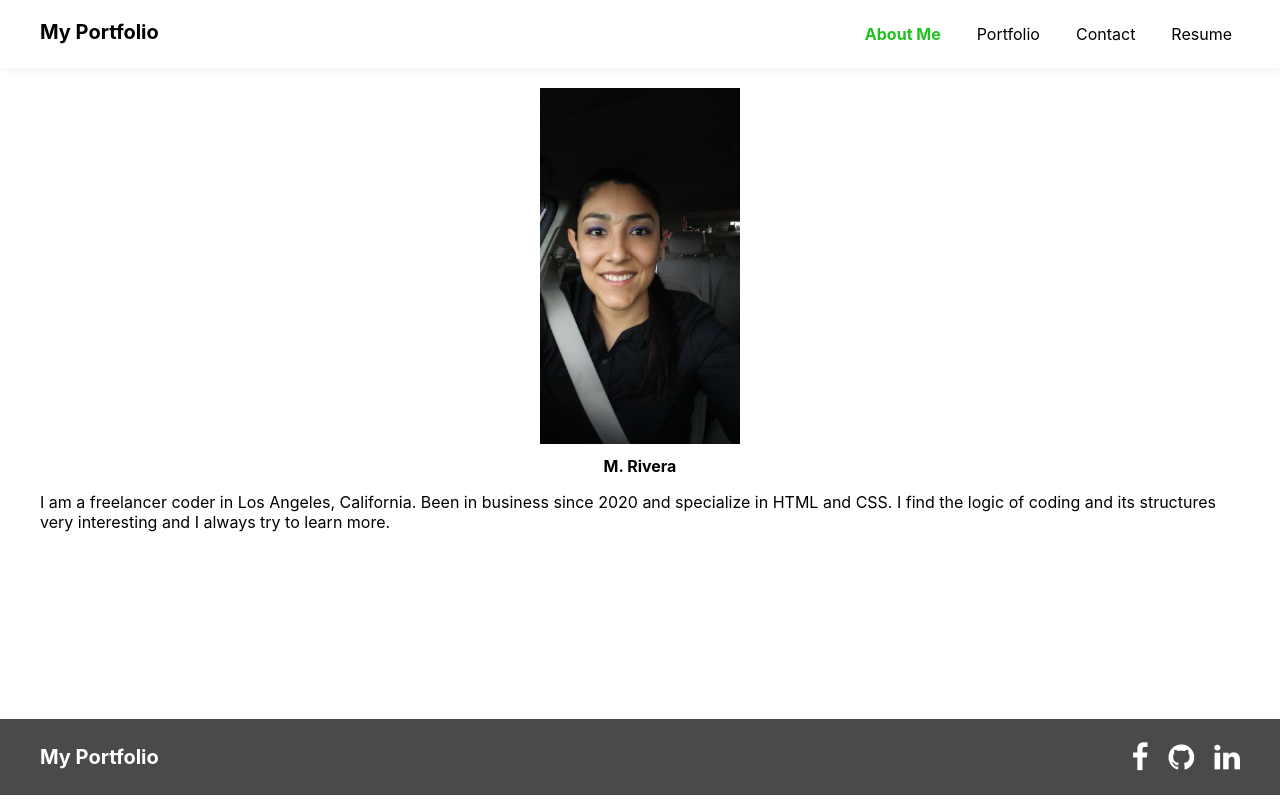
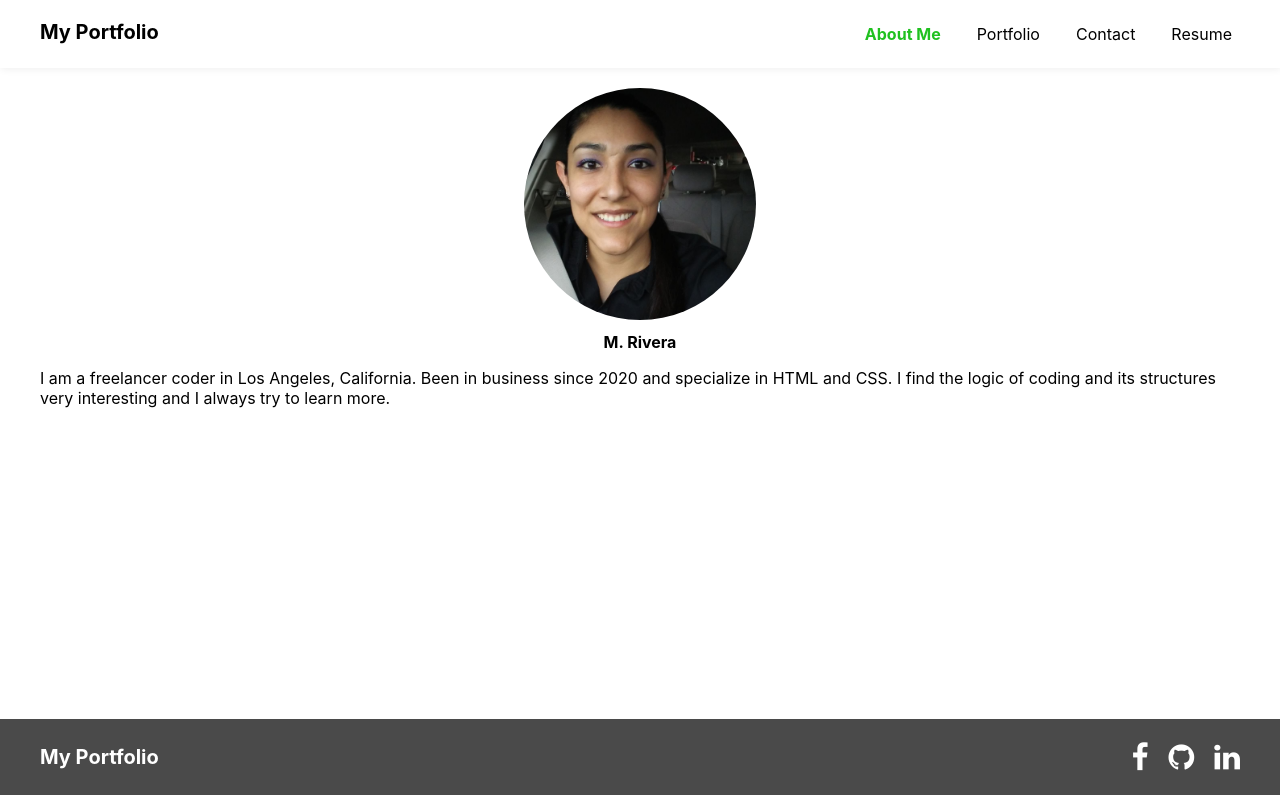
Before and after one commit to Volchenok89/portfolio-test, a React (Create React App) app: page / in a window 1280 px wide. Built offline with nearby package versions, Linux system fonts and the light colour scheme.

Commit message:
Rounded image

```diff
--- a/src/App.css
+++ b/src/App.css
@@ -49,8 +49,11 @@ footer {
   margin-left: 20px;
 }
 .about-user-avatar {
-  width: 200px;
   display: block;
+  border-radius: 50%;
+  height: 232px;
+  width: 232px;
+  object-fit: cover;
 }
 .contact-form {
 
```
